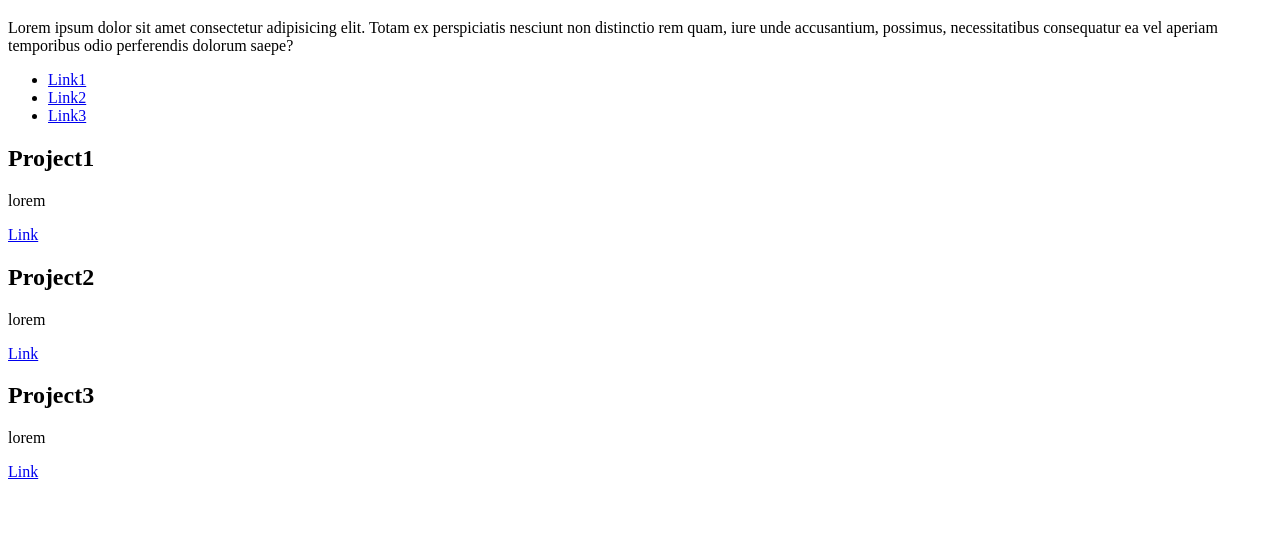
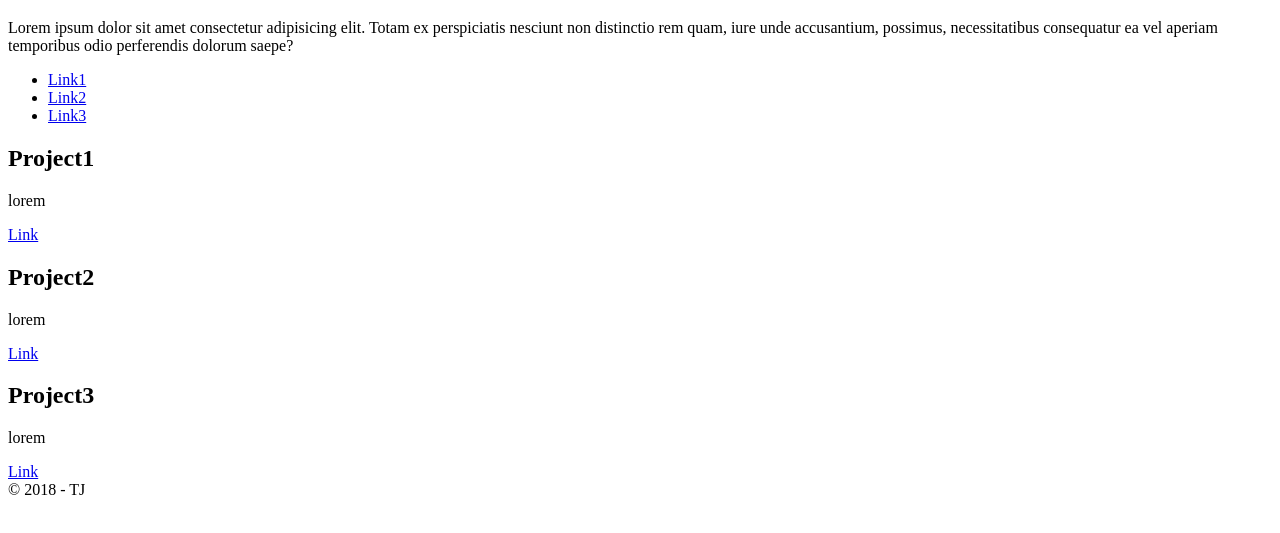
Before and after one commit to tjstalcup/git-and-github-sep-13-2018, a plain HTML site: page index.html in a window 1280 px wide. Shown: the part 61-594 px from the top of the page. Drawn offline with Linux system fonts and the light colour scheme.

Commit message:
added footer

```diff
--- a/index.html
+++ b/index.html
@@ -33,5 +33,9 @@
     <p>lorem</p>
     <a href="#">Link</a>
   </div>
+
+  <footer>
+    &copy; 2018 - TJ
+  </footer>
 </body>
 </html>
```
